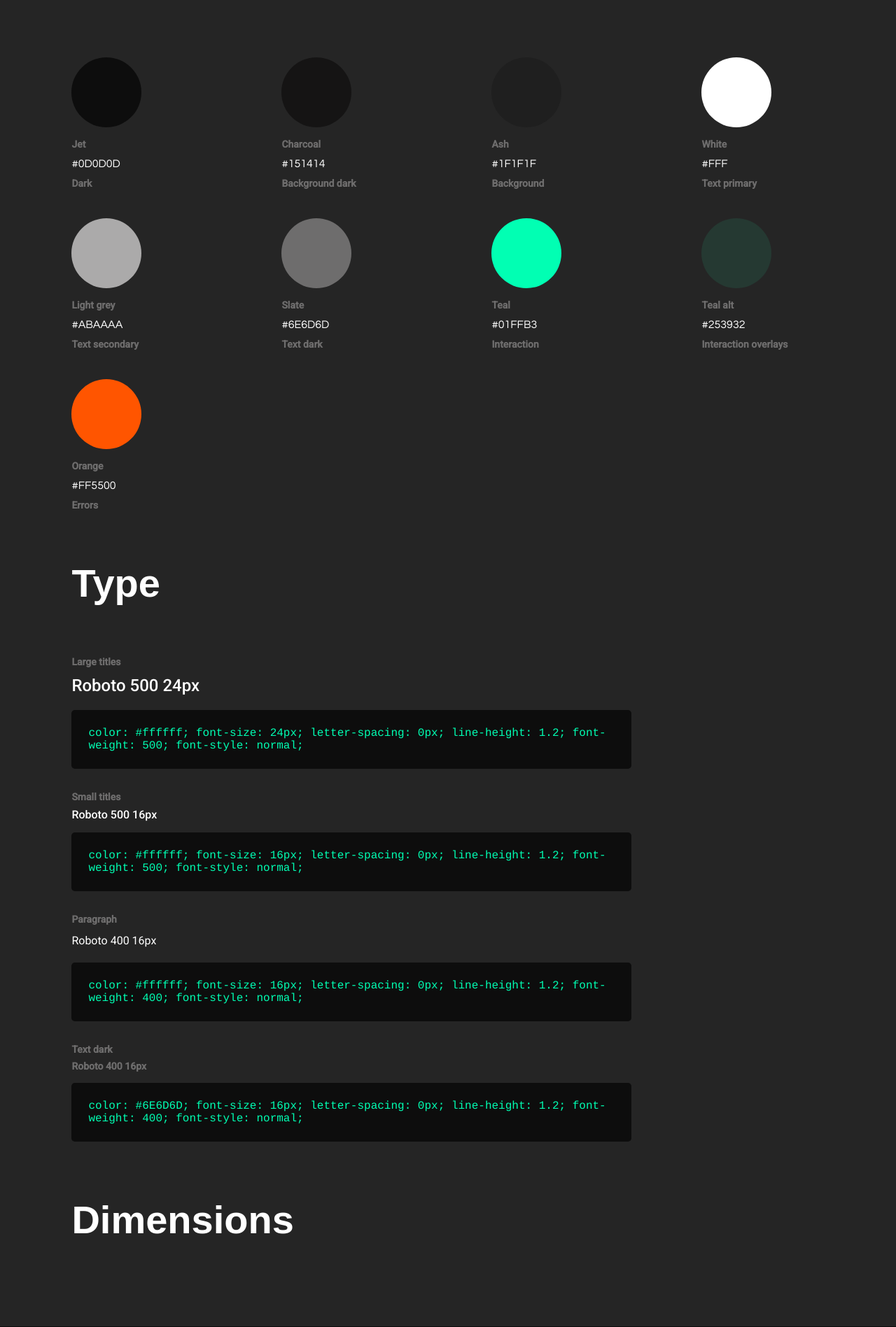
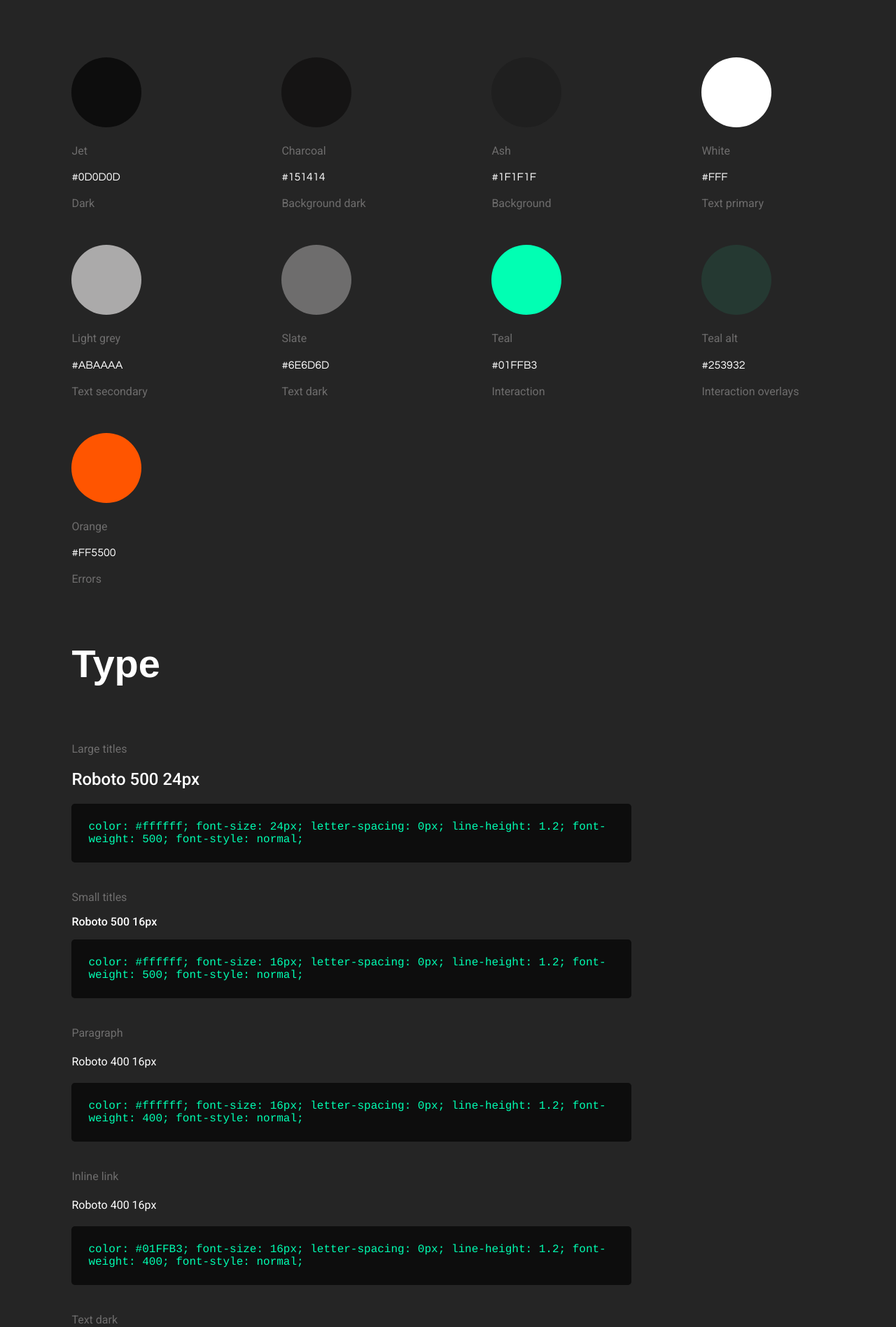
Before and after one commit to cassdowns/uida.co, a PHP site: page /ebcomp.html in a window 1280 px wide; the page is wider, and only the part inside the window is pictured. Shown: the part 214-2111 px from the top of that part at 70% size. Run offline with PHP 8.4, Linux system fonts and the light colour scheme.

Commit message:
More stylezz

```diff
--- a/comps.css
+++ b/comps.css
@@ -149,17 +149,21 @@ h4 {
 }
 
 h5 {
-    color: #ABAAAA;
-    font-size: 12px;
-	line-height: 16px;
-    font-family: 'Lexend Deca', sans-serif;
+    color: #01FFB3;
+    font-size: 16px;
+    letter-spacing: 0px;
+    line-height: 1.2;
+    font-weight: 400;
+    font-family: 'Roboto', sans-serif;
     margin: 0;
 }
 
 h6 {
     color: #6E6D6D;
-    font-size: 14px;
-    line-height: 0px;
+    font-size: 16px;
+    letter-spacing: 0px;
+    line-height: 1.2;
+    font-weight: 400;
     font-family: 'Roboto', sans-serif;
     margin: 0;
 }
--- a/ebcomp.html
+++ b/ebcomp.html
@@ -115,6 +115,17 @@
                                     font-style: normal;
                             </div>
                             <div class="break40"></div>
+                            <h6>Inline link</h6>
+                            <h4>Roboto 400 16px</h4>
+                            <div id="codeyBoys">
+                                color: #01FFB3;
+                                    font-size: 16px;
+                                    letter-spacing: 0px;
+                                    line-height: 1.2;
+                                    font-weight: 400;
+                                    font-style: normal;
+                            </div>
+                            <div class="break40"></div>
                             <h6>Text dark</h6>
                             <h6 style="margin: 24px 0px 24px 0px;">Roboto 400 16px</h6>
                             <div id="codeyBoys">
```
